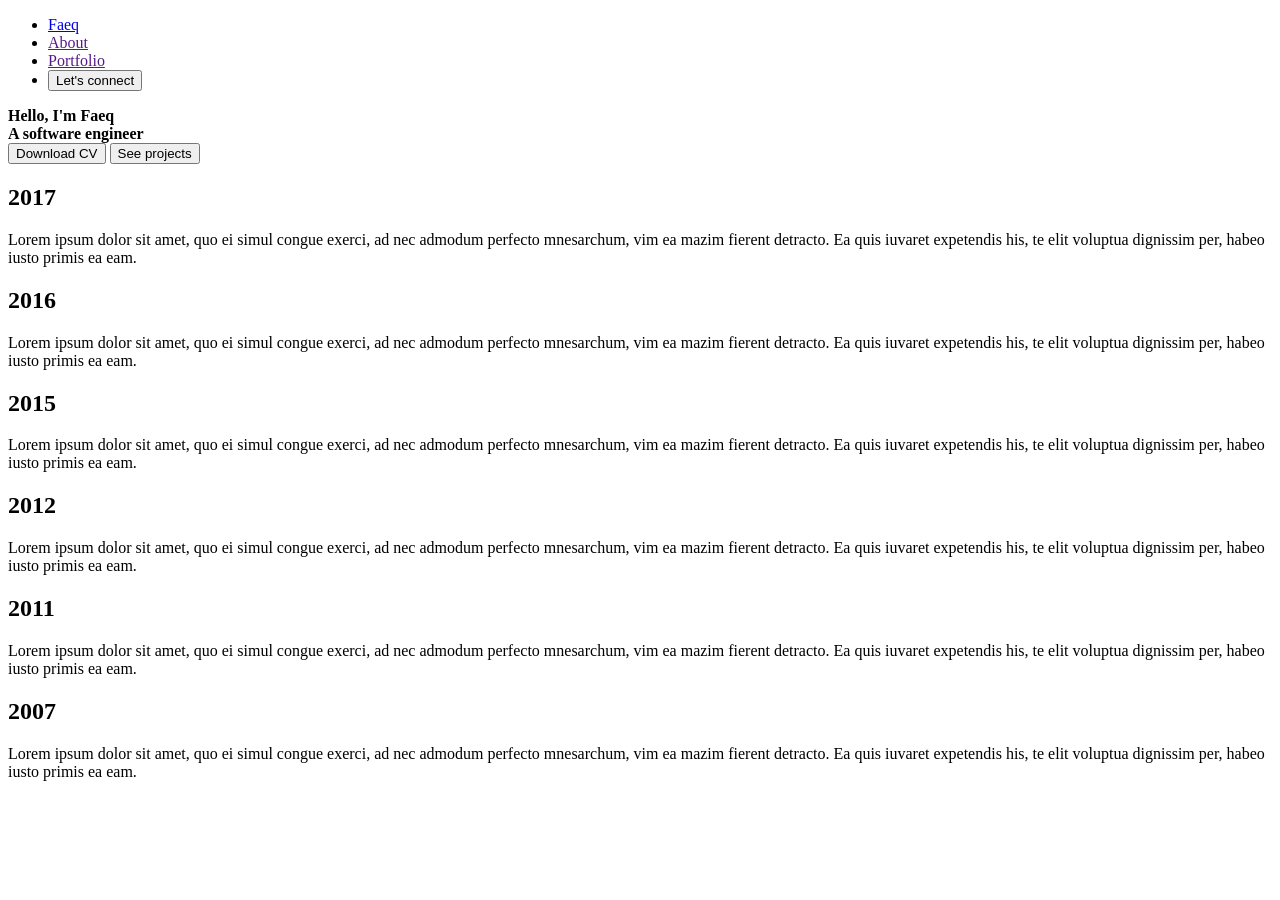
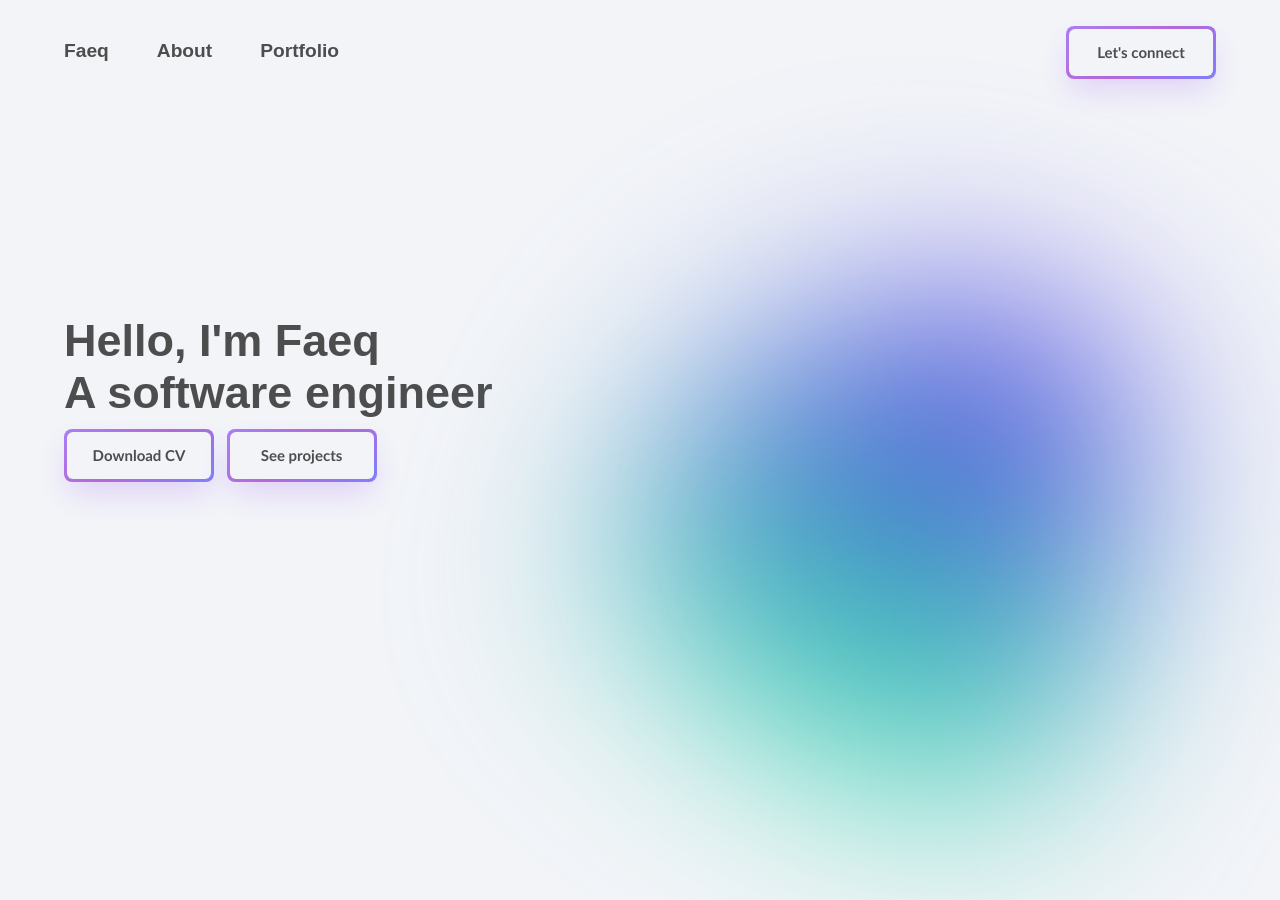
Before and after one commit to Faeq-F/Faeq-F, a Jekyll site: the page built from index.md, in a window 1280 px wide and 900 px high. Built offline with Jekyll 4.4.1, drawn with Linux system fonts in a browser that asks for light colours; our own code applies the rules of GitHub Pages for plain Markdown files.

Commit message:
added absolute urls for css & js

```diff
--- a/_layouts/home.html
+++ b/_layouts/home.html
@@ -14,11 +14,11 @@
   <meta name="description" content="Faeq's Personal Website">
   <link rel="icon" type="image/x-icon"
     href="https://raw.githubusercontent.com/Faeq-F/Faeq-F/gh-pages/_layouts/circle-cropped-profile-image.png">
-  <link rel="stylesheet" href="./Main.css">
-  <link rel="stylesheet" href="./home.css">
-  <link rel="stylesheet" href="./gradButtons.css">
-  <link rel="stylesheet" href="./scrollFadeStyles.css">
-  <link rel="stylesheet" href="./timeline.css">
+  <link rel="stylesheet" href="https://raw.githubusercontent.com/Faeq-F/Faeq-F/gh-pages/_layouts/Main.css">
+  <link rel="stylesheet" href="https://raw.githubusercontent.com/Faeq-F/Faeq-F/gh-pages/_layouts/home.css">
+  <link rel="stylesheet" href="https://raw.githubusercontent.com/Faeq-F/Faeq-F/gh-pages/_layouts/gradButtons.css">
+  <link rel="stylesheet" href="https://raw.githubusercontent.com/Faeq-F/Faeq-F/gh-pages/_layouts/scrollFadeStyles.css">
+  <link rel="stylesheet" href="https://raw.githubusercontent.com/Faeq-F/Faeq-F/gh-pages/_layouts/timeline.css">
   <script>
     function fadein() {
 
@@ -137,7 +137,7 @@
     </div>
   </div>
   </div>
-  <script src="./scrollfade-0.1.js"></script>
+  <script src="https://raw.githubusercontent.com/Faeq-F/Faeq-F/gh-pages/_layouts/scrollfade-0.1.js"></script>
   <script>
     // When the user scrolls the page, execute myFunction
     window.onscroll = function () { myFunction() };
@@ -185,7 +185,7 @@
     // Update scroll position for first time
     storeScroll();
   </script>
-  <script src="./header.js"></script>
+  <script src="https://raw.githubusercontent.com/Faeq-F/Faeq-F/gh-pages/_layouts/header.js"></script>
 </body>
 
 </html>
```
